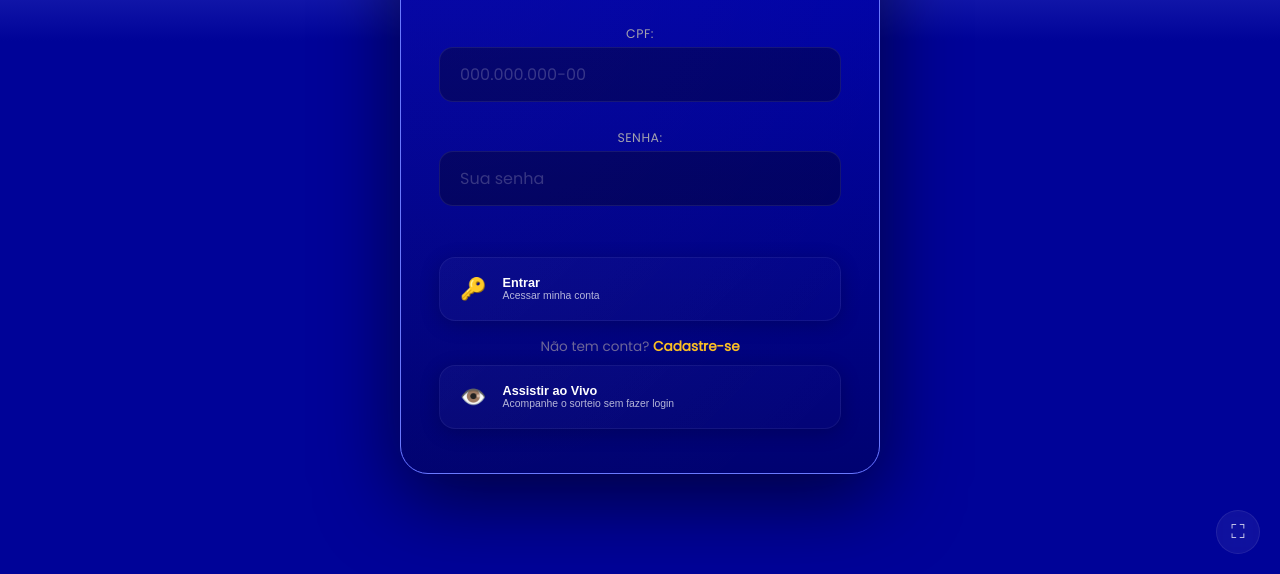
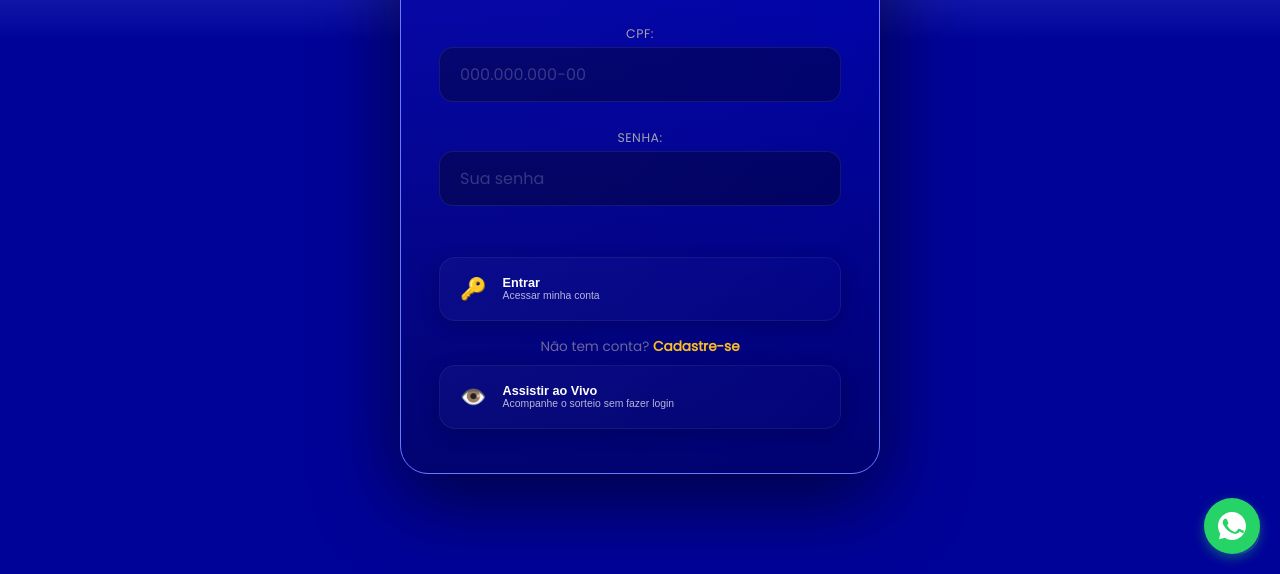
Before and after one commit to marcostheangels/bingo-master-pro, a website: page index.html in a window 1280 px wide. Shown: the part 226-800 px from the top of the page. Drawn offline with nearby package versions, Linux system fonts and the light colour scheme.

Commit message:
Adiciona botão flutuante do WhatsApp de suporte

```diff
--- a/index.html
+++ b/index.html
@@ -389,6 +389,12 @@
         </div>
     </div>
 
+    <!-- Floating WhatsApp Support -->
+    <a href="https://wa.me/5538998558528" target="_blank" class="whatsapp-float" aria-label="Suporte WhatsApp">
+        <svg xmlns="http://www.w3.org/2000/svg" viewBox="0 0 32 32" fill="white" width="28" height="28">
+            <path d="M16 0C7.2 0 0 7.2 0 16c0 3.2 1 6.2 2.6 8.8L1.2 31.2l6.8-1.8C10.4 31 13 32 16 32c8.8 0 16-7.2 16-16S24.8 0 16 0zm8.4 22.4c-.4 1.2-2 2.2-3.4 2.4-.8.2-2 .4-5.8-1.2-4.8-2-7.8-6.8-8-7.2-.4-.4-1.8-2.4-1.8-4.6s1.2-3.2 1.6-3.6c.4-.4.8-.4 1.2-.4h.8c.4 0 .8-.2 1.2.8.4 1 1.4 3.4 1.6 3.6.2.4.2.8-.2 1.2-.2.4-.4.8-.8 1.2-.4.4-.4.8-.2 1.2.4.6 1.6 2.6 3.4 4.2 2.4 2 4.2 2.6 5 2.8.6.2 1.2 0 1.6-.4.4-.4 1.8-2 2.2-2.8.4-.6.8-.6 1.4-.4.6.2 3.4 1.6 4 1.8.6.2 1 .4 1.2.6.2.4.2 1.4-.2 2.6z"/>
+        </svg>
+    </a>
     <script src="https://cdnjs.cloudflare.com/ajax/libs/howler/2.2.4/howler.min.js"></script>
 <script src="game-logic.js?v=7"></script>
 <script src="network.js?v=7"></script>
--- a/style.css
+++ b/style.css
@@ -2140,6 +2140,37 @@ body {
     margin: 4px 0 8px;
 }
 
+/* Floating WhatsApp Button */
+.whatsapp-float {
+    position: fixed;
+    bottom: 20px;
+    right: 20px;
+    width: 56px;
+    height: 56px;
+    background: #25D366;
+    border-radius: 50%;
+    display: flex;
+    align-items: center;
+    justify-content: center;
+    box-shadow: 0 4px 12px rgba(37, 211, 102, 0.4);
+    z-index: 9999;
+    transition: all 0.3s ease;
+    text-decoration: none;
+}
+.whatsapp-float:hover {
+    transform: scale(1.1);
+    box-shadow: 0 6px 20px rgba(37, 211, 102, 0.6);
+    background: #20bd5a;
+}
+@media (max-width: 768px) {
+    .whatsapp-float {
+        bottom: 16px;
+        right: 16px;
+        width: 50px;
+        height: 50px;
+    }
+}
+
 @supports (padding: max(0px)) {
     .screen { padding-left: max(10px, env(safe-area-inset-left)); padding-right: max(10px, env(safe-area-inset-right)); padding-bottom: max(20px, env(safe-area-inset-bottom)); }
     .game-wrapper { padding-left: max(16px, env(safe-area-inset-left)); padding-right: max(16px, env(safe-area-inset-right)); }
```
